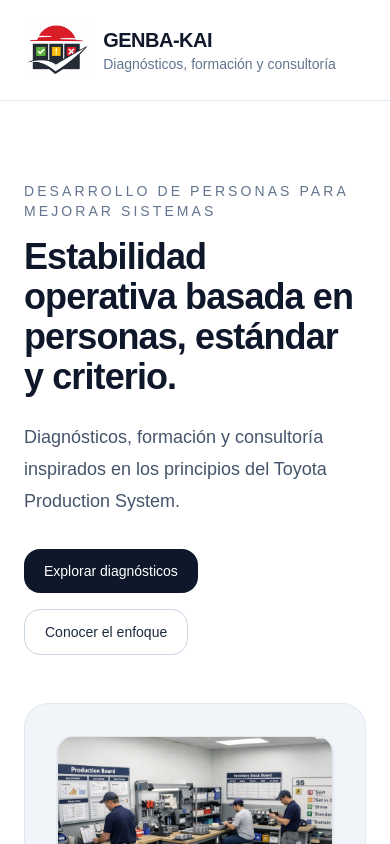
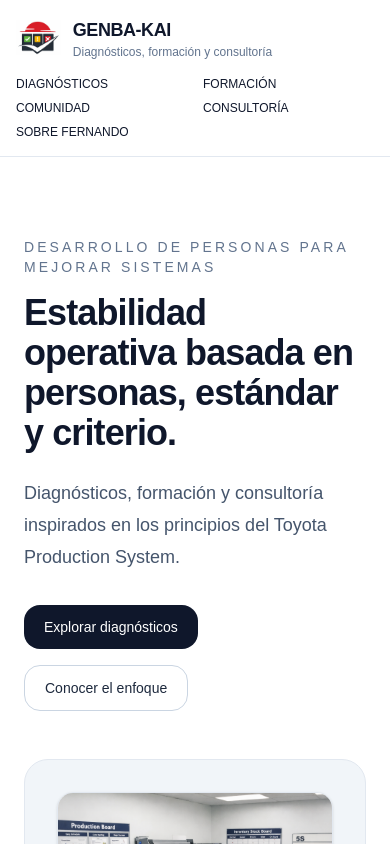
Before and after one commit to ferhb03/genbakai-site, a Next.js app: page / in a window 390 px wide. Shown: the top 844 px of the page. Built offline with nearby package versions, Linux system fonts and the light colour scheme.

Commit message:
checklist return button

```diff
--- a/src/app/page.tsx
+++ b/src/app/page.tsx
@@ -25,37 +25,39 @@
   return (
     <main className="min-h-screen bg-white text-slate-900">
       <header className="border-b border-slate-200 bg-white">
-        <div className="mx-auto flex max-w-6xl items-center justify-between px-6 py-5">
+        <div className="mx-auto max-w-6xl px-4 py-4 md:flex md:items-center md:justify-between md:px-6 md:py-5">
           <div className="flex items-center gap-3">
             <img
               src="/logo1.png"
               alt="Genba-Kai logo"
-                className="h-15 w-auto object-contain"
+              className="h-10 w-auto object-contain md:h-12"
             />
 
             <div>
-                <div className="text-xl font-semibold tracking-tight">GENBA-KAI</div>
-                <div className="text-sm text-slate-500">
+              <div className="text-lg font-semibold tracking-tight md:text-xl">
+                GENBA-KAI
+              </div>
+              <div className="text-xs text-slate-500 md:text-sm">
                 Diagnósticos, formación y consultoría
               </div>
             </div>
           </div>
 
-          <nav className="hidden gap-6 text-sm md:flex">
-            <Link href="/diagnosticos" className="hover:text-slate-700">
-              Diagnósticos
+          <nav className="mt-4 grid grid-cols-2 gap-x-4 gap-y-2 text-xs md:mt-0 md:flex md:flex-wrap md:gap-6 md:text-sm">
+            <Link href="/diagnosticos" className="whitespace-nowrap hover:text-slate-700">
+              DIAGNÓSTICOS
             </Link>
-            <a href="#formacion" className="hover:text-slate-700">
-              Formación
+            <a href="#formacion" className="whitespace-nowrap hover:text-slate-700">
+              FORMACIÓN
             </a>
-            <a href="#comunidad" className="hover:text-slate-700">
-              Comunidad
+            <a href="#comunidad" className="whitespace-nowrap hover:text-slate-700">
+              COMUNIDAD
             </a>
-            <a href="#consultoria" className="hover:text-slate-700">
-              Consultoría
+            <a href="#consultoria" className="whitespace-nowrap hover:text-slate-700">
+              CONSULTORÍA
             </a>
-            <a href="#sobre" className="hover:text-slate-700">
-              Sobre Fernando
+            <a href="#sobre" className="whitespace-nowrap hover:text-slate-700">
+              SOBRE FERNANDO
             </a>
           </nav>
         </div>
@@ -79,7 +81,7 @@
 
             <div className="mt-8 flex flex-wrap gap-4">
               <a
-                href="#diagnosticos"
+                href="/diagnosticos"
                 className="rounded-2xl bg-slate-900 px-5 py-3 text-sm font-medium text-white"
               >
                 Explorar diagnósticos
```
Lines whose indentation alone changed are shown as unchanged.
